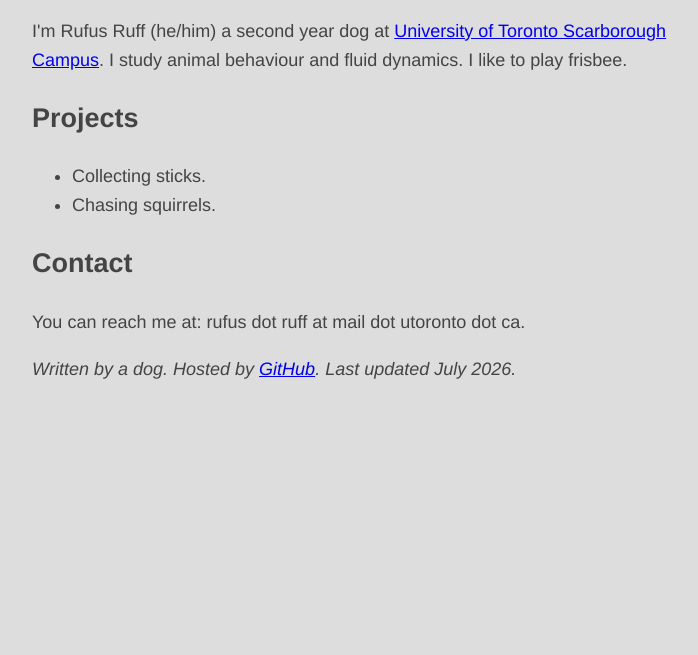
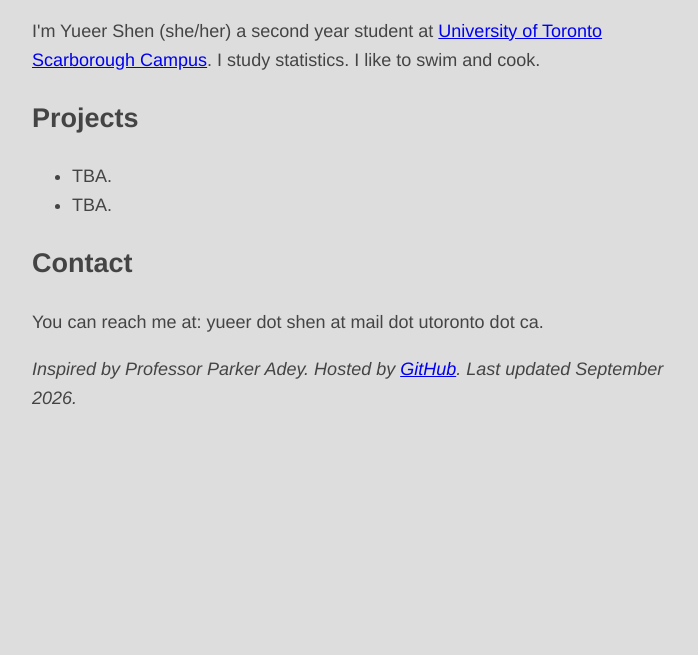
Before and after one commit to yueer0306/personal_website, a plain HTML site: page index.html in a window 1280 px wide. Shown: the part 145-800 px from the top of the page, without its empty margins (283-981 px from the left). Drawn offline with Linux system fonts and the light colour scheme.

Commit message:
Update index.html

```diff
--- a/index.html
+++ b/index.html
@@ -3,37 +3,37 @@
 	<head>
 		<meta charset="utf-8">
 		<meta name="viewport" content="width=device-width, initial-scale=1">
-		<title>Rufus Ruff</title>
+		<title>Yueer Shen</title>
 		<link rel="stylesheet" href="style.css">
 	</head>
 	<body>
 
 		<img class="headshot" src="headshot.png">
 
-		<header><h1>Rufus Ruff</h1></header>
+		<header><h1>Yueer Shen</h1></header>
 
 		<p>
-			I'm Rufus Ruff (he/him)
-			a second year dog at
+			I'm Yueer Shen (she/her)
+			a second year student at
 			<a href="https://www.utsc.utoronto.ca/">University of Toronto Scarborough Campus</a>.
-			I study animal behaviour and fluid dynamics.
-			I like to play frisbee.
+			I study statistics.
+			I like to swim and cook.
 		</p>
 
 		<h2>Projects</h2>
 		<ul>
-			<li>Collecting sticks.</li>
-			<li>Chasing squirrels.</li>
+			<li>TBA.</li>
+			<li>TBA.</li>
 		</ul>
 
 		<h2>Contact</h2>
 			You can reach me at:
-			rufus dot ruff at mail dot utoronto dot ca.
+			yueer dot shen at mail dot utoronto dot ca.
 
 		<p class="footer">
-			Written by a dog.
+			Inspired by Professor Parker Adey.
 			Hosted by <a href="https://github.com/pgadey/pgadey.github.io">GitHub</a>.
-			Last updated July 2026.
+			Last updated September 2026.
 		</p>
 	</body>
 </html>
```
